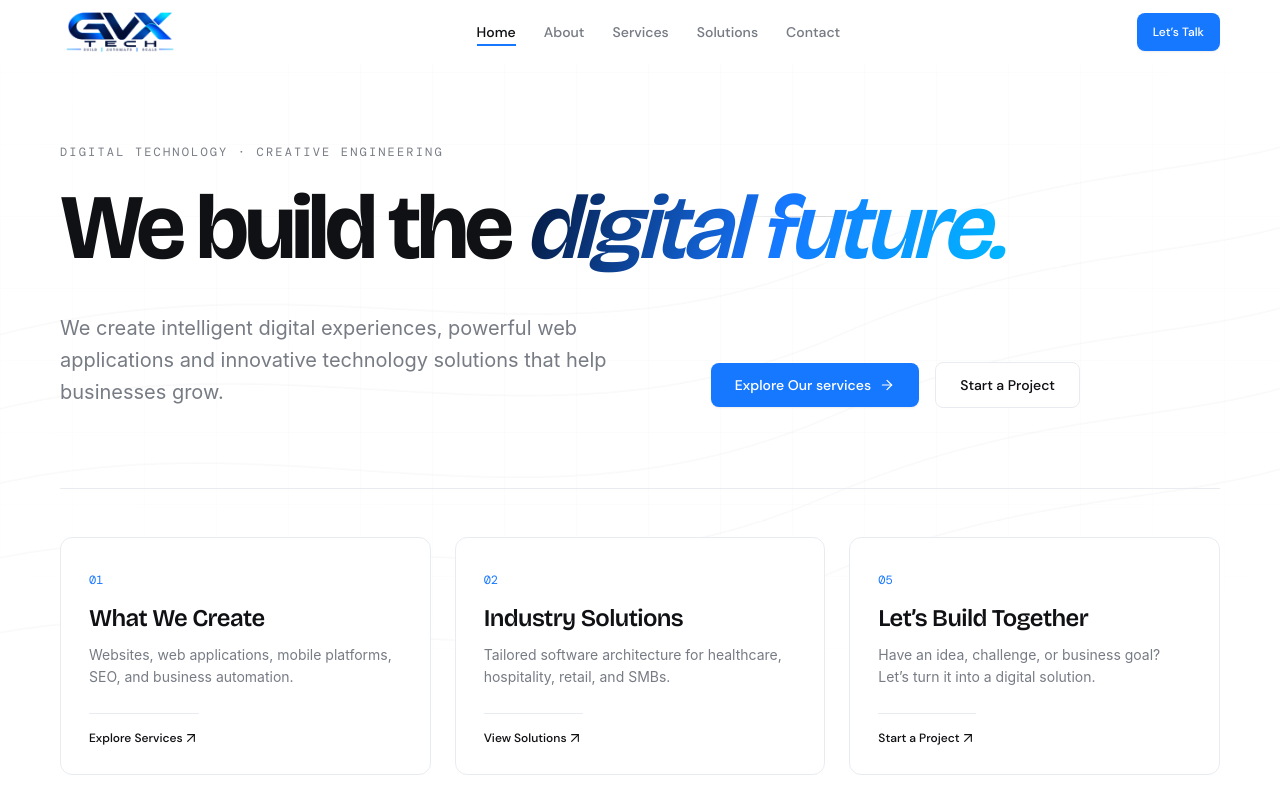
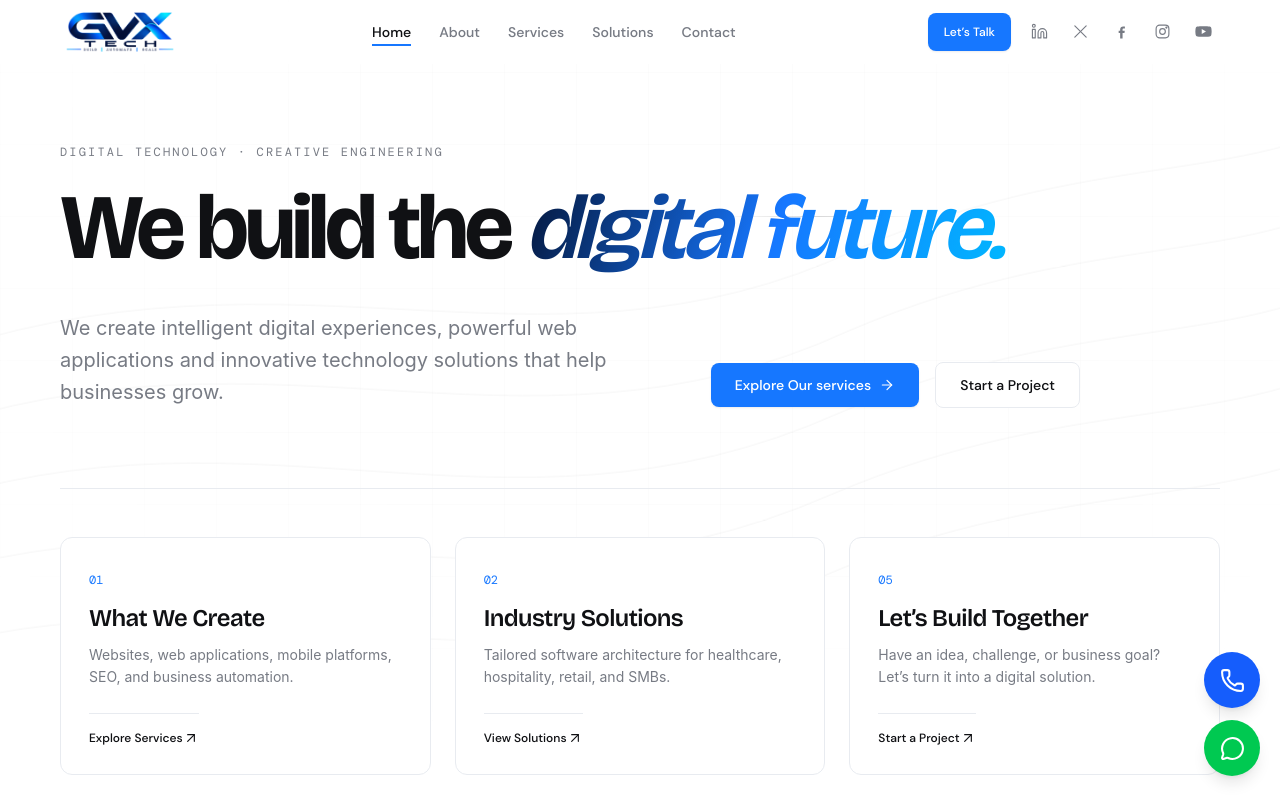
Before and after one commit to gvxtech/gvx-tech, a React (Vite) app: page / in a window 1280 px wide. Shown: the top 800 px of the page. Built offline with nearby package versions, Linux system fonts and the light colour scheme; a web font is replaced by a local one.

Commit message:
Update GVX TECH website

```diff
--- a/src/App.tsx
+++ b/src/App.tsx
@@ -6,10 +6,12 @@ import { Header } from './components/Header';
 import { HeroSection } from './components/HeroSection';
 import { ServicesSection } from './components/ServicesSection';
 import { IndustriesSection } from './components/IndustriesSection';
-import { ProjectsSection } from './components/ProjectsSection';
+// import { ProjectsSection } from './components/ProjectsSection';
 import { AboutSection } from './components/AboutSection';
 import { ContactSection } from './components/ContactSection';
+import FloatingContact from './components/FloatingContact';
 import { Footer } from './components/Footer';
+
 
 const VALID_PAGES = new Set<PageId>(NAV_PAGES.map((p) => p.id));
 
@@ -110,9 +112,9 @@ export default function App() {
         {activePage === 'solutions' && (
           <IndustriesSection onExploreContact={(sector) => navigateTo('contact', sector)} />
         )}
-        {activePage === 'projects' && (
+        {/* {activePage === 'projects' && (
           <ProjectsSection onInquireProject={(projectTitle) => navigateTo('contact', projectTitle)} />
-        )}
+        )} */}
         {activePage === 'about' && (
           <AboutSection onStartProject={() => navigateTo('contact')} />
         )}
@@ -125,6 +127,7 @@ export default function App() {
       </main>
 
       <Footer onNavigate={(page) => navigateTo(page)} />
+        <FloatingContact />
     </div>
   );
 }
--- /dev/null
+++ b/src/components/FloatingContact.tsx
@@ -0,0 +1,29 @@
+import { Phone, MessageCircle } from 'lucide-react';
+
+export default function FloatingContact() {
+  return (
+    <div className="fixed right-5 bottom-6 z-[9999] flex flex-col gap-3">
+
+      {/* Call Button */}
+      <a
+        href="tel:+919876543210"
+        aria-label="Call us"
+        className="flex h-14 w-14 items-center justify-center rounded-full bg-blue-600 text-white shadow-lg transition-transform duration-300 hover:scale-110 hover:bg-blue-700"
+      >
+        <Phone size={25} />
+      </a>
+
+      {/* WhatsApp Button */}
+      <a
+        href="https://wa.me/919876543210"
+        target="_blank"
+        rel="noopener noreferrer"
+        aria-label="Chat on WhatsApp"
+        className="flex h-14 w-14 items-center justify-center rounded-full bg-green-500 text-white shadow-lg transition-transform duration-300 hover:scale-110 hover:bg-green-600"
+      >
+        <MessageCircle size={25} />
+      </a>
+
+    </div>
+  );
+}
--- a/src/components/Header.tsx
+++ b/src/components/Header.tsx
@@ -17,8 +17,10 @@ export function Header({ activePage, onNavigate }: HeaderProps) {
     const onScroll = () => {
       setScrolled(window.scrollY > 16);
     };
+
     onScroll();
     window.addEventListener('scroll', onScroll, { passive: true });
+
     return () => window.removeEventListener('scroll', onScroll);
   }, []);
 
@@ -36,6 +38,7 @@ export function Header({ activePage, onNavigate }: HeaderProps) {
       }`}
     >
       <div className="mx-auto flex h-full max-w-[1240px] items-center justify-between gap-8 px-6 lg:px-10">
+
         {/* Zone 1: Brand Wordmark */}
         <a
           href="#home"
@@ -49,10 +52,14 @@ export function Header({ activePage, onNavigate }: HeaderProps) {
           <LogoMark />
         </a>
 
-        {/* Zone 2: Clean Single-Line Navigation Links */}
-        <nav aria-label="Primary navigation" className="hidden md:flex items-center gap-7">
+        {/* Zone 2: Navigation Links */}
+        <nav
+          aria-label="Primary navigation"
+          className="hidden md:flex items-center gap-7"
+        >
           {NAV_PAGES.map((item) => {
             const isActive = activePage === item.id;
+
             return (
               <a
                 key={item.id}
@@ -74,8 +81,10 @@ export function Header({ activePage, onNavigate }: HeaderProps) {
           })}
         </nav>
 
-        {/* Zone 3: Primary CTA + Mobile Toggle */}
+        {/* Zone 3: CTA + Social Icons + Mobile Toggle */}
         <div className="flex items-center gap-3 shrink-0">
+
+          {/* Let's Talk */}
           <MagneticButton
             onClick={() => handleLinkClick('contact')}
             variant="primary"
@@ -84,6 +93,83 @@ export function Header({ activePage, onNavigate }: HeaderProps) {
           >
             Let’s Talk
           </MagneticButton>
+
+          {/* Social Icons */}
+          <div className="hidden lg:flex items-center gap-2 text-[#777B84]">
+
+            {/* LinkedIn */}
+            <a
+              href="https://www.linkedin.com"
+              target="_blank"
+              rel="noreferrer"
+              aria-label="GVX TECH on LinkedIn"
+              className="group p-2 rounded-lg transition-all duration-300 ease-out hover:-translate-y-1.5 hover:scale-110 hover:text-[#0A66C2] hover:bg-[#E8F4FF] hover:shadow-md"
+            >
+              <svg width="17" height="17" viewBox="0 0 24 24" fill="none" stroke="currentColor" strokeWidth="1.6" strokeLinecap="round" strokeLinejoin="round">
+                <path d="M16 8a6 6 0 0 1 6 6v7h-4v-7a2 2 0 0 0-2-2 2 2 0 0 0-2 2v7h-4v-7a6 6 0 0 1 6-6z" />
+                <rect width="4" height="12" x="2" y="9" />
+                <circle cx="4" cy="4" r="2" />
+              </svg>
+            </a>
+
+            {/* X */}
+            <a
+              href="https://x.com"
+              target="_blank"
+              rel="noreferrer"
+              aria-label="GVX TECH on X"
+              className="group p-2 rounded-lg transition-all duration-300 ease-out hover:-translate-y-1.5 hover:scale-110 hover:text-black hover:bg-gray-100 hover:shadow-md"
+            >
+              <svg width="17" height="17" viewBox="0 0 24 24" fill="none" stroke="currentColor" strokeWidth="1.6" strokeLinecap="round" strokeLinejoin="round">
+                <path d="M4 4l16 16" />
+                <path d="M20 4L4 20" />
+              </svg>
+            </a>
+
+            {/* Facebook */}
+            <a
+              href="https://www.facebook.com"
+              target="_blank"
+              rel="noreferrer"
+              aria-label="GVX TECH on Facebook"
+              className="group p-2 rounded-lg transition-all duration-300 ease-out hover:-translate-y-1.5 hover:scale-110 hover:text-[#1877F2] hover:bg-[#EAF3FF] hover:shadow-md"
+            >
+              <svg width="17" height="17" viewBox="0 0 24 24" fill="currentColor">
+                <path d="M13.5 22v-8h2.7l.4-3h-3.1V9.1c0-.9.3-1.5 1.6-1.5h1.7V5c-.3 0-1.3-.1-2.5-.1-2.5 0-4.2 1.5-4.2 4.3V11H8v3h2.1v8h3.4z" />
+              </svg>
+            </a>
+
+            {/* Instagram */}
+            <a
+              href="https://www.instagram.com"
+              target="_blank"
+              rel="noreferrer"
+              aria-label="GVX TECH on Instagram"
+              className="group p-2 rounded-lg transition-all duration-300 ease-out hover:-translate-y-1.5 hover:scale-110 hover:text-[#E1306C] hover:bg-[#FFF0F5] hover:shadow-md"
+            >
+              <svg width="17" height="17" viewBox="0 0 24 24" fill="none" stroke="currentColor" strokeWidth="1.6" strokeLinecap="round" strokeLinejoin="round">
+                <rect x="3" y="3" width="18" height="18" rx="5" />
+                <circle cx="12" cy="12" r="4" />
+                <circle cx="17.5" cy="6.5" r="0.8" fill="currentColor" />
+              </svg>
+            </a>
+
+            {/* YouTube */}
+            <a
+              href="https://www.youtube.com"
+              target="_blank"
+              rel="noreferrer"
+              aria-label="GVX TECH on YouTube"
+              className="group p-2 rounded-lg transition-all duration-300 ease-out hover:-translate-y-1.5 hover:scale-110 hover:text-[#FF0000] hover:bg-[#FFF0F0] hover:shadow-md"
+            >
+              <svg width="17" height="17" viewBox="0 0 24 24" fill="currentColor">
+                <path d="M23 7.2a3 3 0 0 0-2.1-2.1C19 4.6 12 4.6 12 4.6s-7 0-8.9.5A3 3 0 0 0 1 7.2 31 31 0 0 0 .5 12a31 31 0 0 0 .5 4.8 3 3 0 0 0 2.1 2.1c1.9.5 8.9.5 8.9.5s7 0 8.9-.5a3 3 0 0 0 2.1-2.1A31 31 0 0 0 23.5 12a31 31 0 0 0-.5-4.8zM9.5 15.5v-7l6 3.5-6 3.5z" />
+              </svg>
+            </a>
+
+          </div>
+
+          {/* Mobile Toggle */}
           <button
             type="button"
             onClick={() => setMobileOpen((prev) => !prev)}
@@ -91,7 +177,11 @@ export function Header({ activePage, onNavigate }: HeaderProps) {
             aria-expanded={mobileOpen}
             aria-label={mobileOpen ? 'Close menu' : 'Open menu'}
           >
-            {mobileOpen ? <X className="w-5 h-5" strokeWidth={1.5} /> : <Menu className="w-5 h-5" strokeWidth={1.5} />}
+            {mobileOpen ? (
+              <X className="w-5 h-5" strokeWidth={1.5} />
+            ) : (
+              <Menu className="w-5 h-5" strokeWidth={1.5} />
+            )}
           </button>
         </div>
       </div>
@@ -102,6 +192,7 @@ export function Header({ activePage, onNavigate }: HeaderProps) {
           <nav aria-label="Mobile navigation" className="flex flex-col gap-2">
             {NAV_PAGES.map((item) => {
               const isActive = activePage === item.id;
+
               return (
                 <a
                   key={item.id}
@@ -112,13 +203,16 @@ export function Header({ activePage, onNavigate }: HeaderProps) {
                   }}
                   aria-current={isActive ? 'page' : undefined}
                   className={`py-2.5 text-base font-medium transition-colors border-b border-[#E8EBF0]/60 last:border-b-0 ${
-                    isActive ? 'text-[#1677FF]' : 'text-[#101114] hover:text-[#1677FF]'
+                    isActive
+                      ? 'text-[#1677FF]'
+                      : 'text-[#101114] hover:text-[#1677FF]'
                   }`}
                 >
                   {item.label}
                 </a>
               );
             })}
+
             <div className="pt-3">
               <MagneticButton
                 onClick={() => handleLinkClick('contact')}
```
Also changed, not shown: src/components/Footer.tsx (+6 -20 lines).
